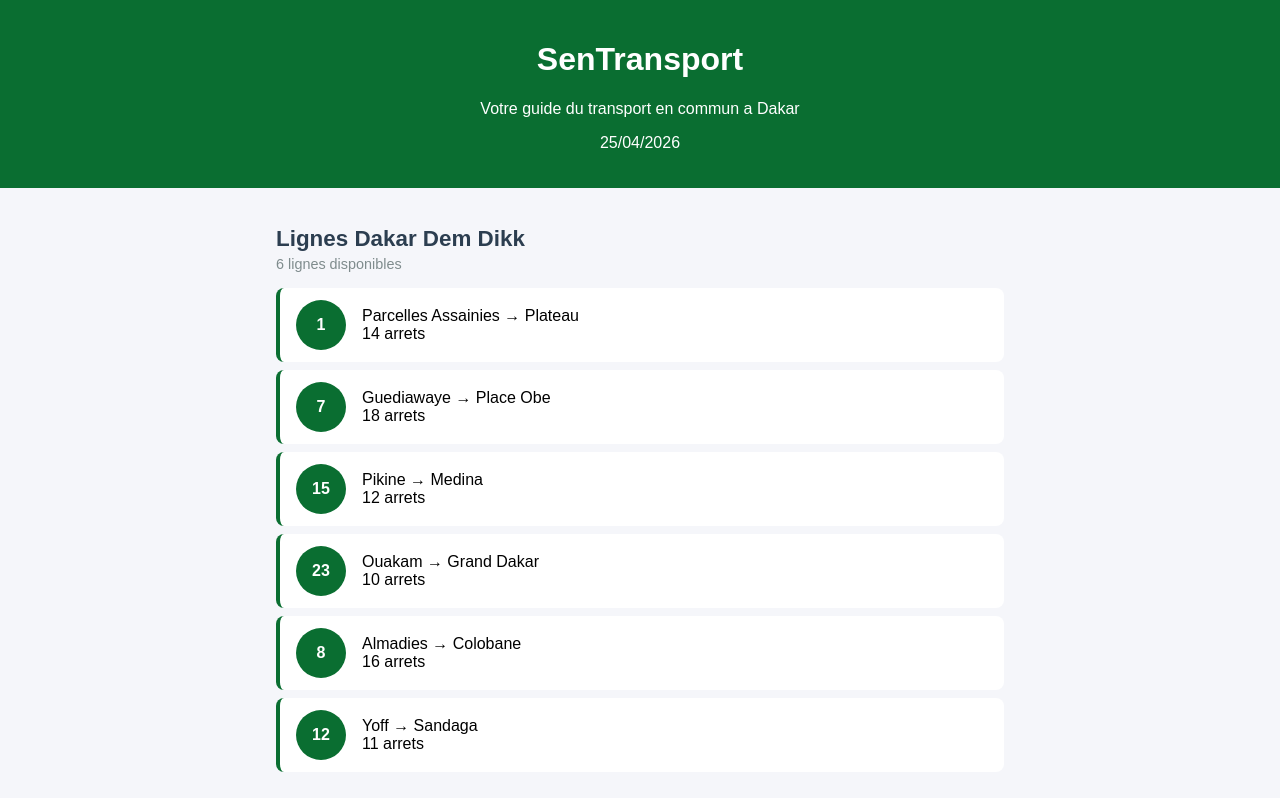
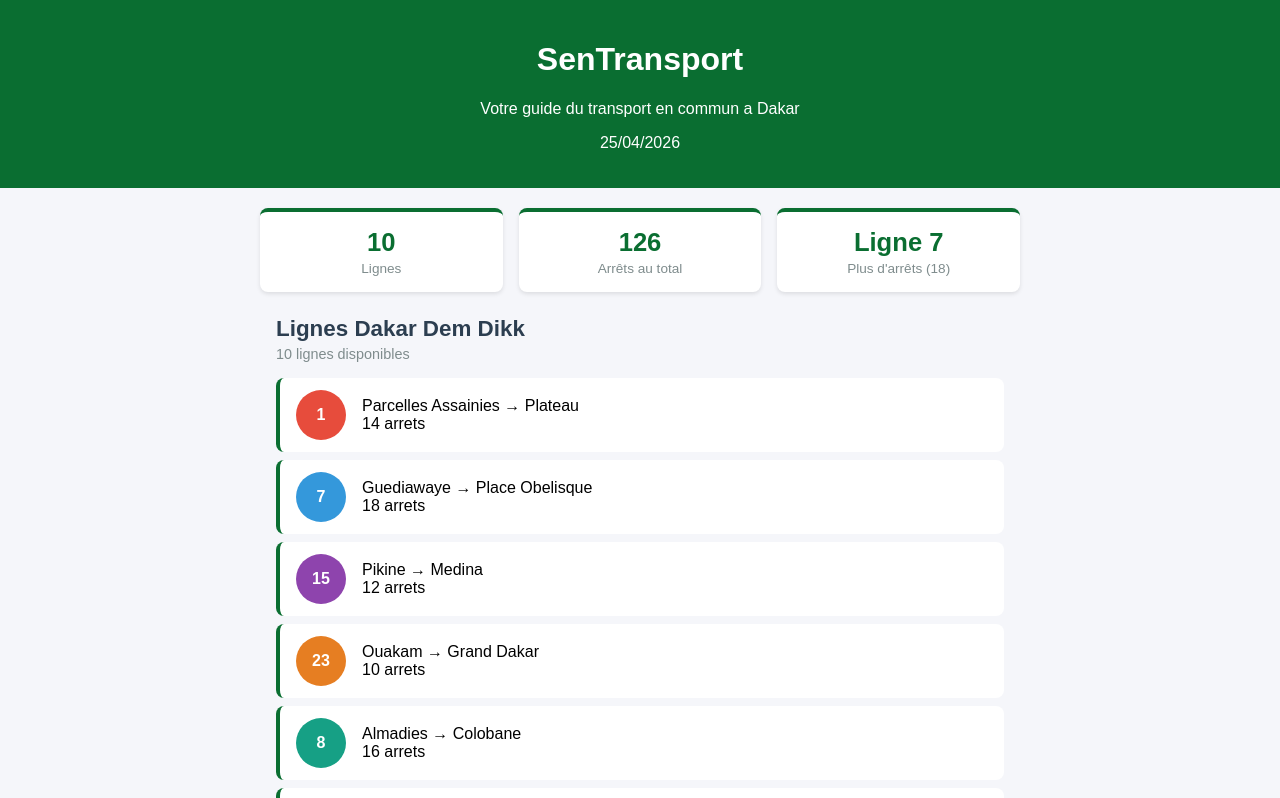
Before and after one commit to Amanatou44/SenTransport, a React (Create React App) app: page / in a window 1280 px wide. Shown: the top 798 px of the page. Built offline with nearby package versions, Linux system fonts and the light colour scheme.

Commit message:
Lab 2 : exercices couleurs, StatReseau et nouvelles lignes

```diff
--- a/src/App.js
+++ b/src/App.js
@@ -2,33 +2,31 @@
 import Header from './Header';
 import ListeLignes from './ListeLignes';
 import Footer from './Footer';
+import StatReseau from './StatReseau';
+
 function App() {
  const lignes = [
-{ id: 1, numero: "1", depart: "Parcelles Assainies",
-arrivee: "Plateau",
-arrets: 14 },
-{ id: 2, numero: "7", depart: "Guediawaye",
-arrivee: "Place Obe", arrets: 18 },
-{ id: 3, numero: "15", depart: "Pikine",
-arrivee: "Medina",
-arrets: 12 },
-{ id: 4, numero: "23", depart: "Ouakam",
-arrivee: "Grand Dakar", arrets: 10 },
-{ id: 5, numero: "8", depart: "Almadies",
-arrivee: "Colobane",
-arrets: 16 },
-{ id: 6, numero: "12", depart: "Yoff",
-arrivee: "Sandaga",
-arrets: 11 },
+  { id: 1, numero: "1", depart: "Parcelles Assainies", arrivee: "Plateau", arrets: 14, couleur: "#e74c3c" },
+  { id: 2, numero: "7", depart: "Guediawaye", arrivee: "Place Obelisque", arrets: 18, couleur: "#3498db" },
+  { id: 3, numero: "15", depart: "Pikine", arrivee: "Medina", arrets: 12, couleur: "#8e44ad" },
+  { id: 4, numero: "23", depart: "Ouakam", arrivee: "Grand Dakar", arrets: 10, couleur: "#e67e22" },
+  { id: 5, numero: "8", depart: "Almadies", arrivee: "Colobane", arrets: 16, couleur: "#16a085" },
+  { id: 6, numero: "12", depart: "Yoff", arrivee: "Sandaga", arrets: 11, couleur: "#c0392b" },
+  { id: 7, numero: "31", depart: "Fann", arrivee: "HLM", arrets: 9, couleur: "#2980b9" },
+  { id: 8, numero: "44", depart: "Liberté 6", arrivee: "Dieuppeul", arrets: 13, couleur: "#d35400" },
+  { id: 9, numero: "19", depart: "Médina", arrivee: "Sicap Mbao", arrets: 15, couleur: "#27ae60" },
+  { id: 10, numero: "52", depart: "HLM Grand Yoff", arrivee: "Colobane", arrets: 8, couleur: "#8e44ad" },
 ];
   return (
     <div className="App">
       <Header />
       <main className="contenu">
+        <StatReseau lignes={lignes} />
         <ListeLignes lignes={lignes} />
       </main>
       <Footer />
     </div>
   );
 }
+
 export default App;
--- a/src/LigneBus.css
+++ b/src/LigneBus.css
@@ -9,7 +9,7 @@
 }
 
 .ligne-numero {
-  background-color: #0a6e31;
+
   color: white;
   font-weight: bold;
   width: 50px;
--- a/src/LigneBus.js
+++ b/src/LigneBus.js
@@ -1,18 +1,14 @@
 import './LigneBus.css';
 
-function LigneBus({ numero, depart, arrivee, arrets }) {
+function LigneBus({ numero, depart, arrivee, arrets, couleur }) {
   return (
     <div className="ligne-bus">
-      <div className="ligne-numero">{numero}</div>
-
+      <div className="ligne-numero" style={{ backgroundColor: couleur }}>
+        {numero}
+      </div>
       <div className="ligne-info">
-        <span className="ligne-trajet">
-          {depart} → {arrivee}
-        </span>
-
-        <span className="ligne-arrets">
-          {arrets} arrets
-        </span>
+        <span className="ligne-trajet">{depart} &rarr; {arrivee}</span>
+        <span className="ligne-arrets">{arrets} arrets</span>
       </div>
     </div>
   );
--- a/src/ListeLignes.js
+++ b/src/ListeLignes.js
@@ -4,12 +4,10 @@
 function ListeLignes({ lignes }) {
   return (
     <div className="liste-lignes">
-        <h2 className="liste-titre">Lignes Dakar Dem Dikk</h2>
-
-     <p className="liste-description">
-      {lignes.length} lignes disponibles
-    </p>
-
+      <h2 className="liste-titre">Lignes Dakar Dem Dikk</h2>
+      <p className="liste-description">
+        {lignes.length} lignes disponibles
+      </p>
       {lignes.map(ligne => (
         <LigneBus
           key={ligne.id}
@@ -17,6 +15,7 @@
           depart={ligne.depart}
           arrivee={ligne.arrivee}
           arrets={ligne.arrets}
+          couleur={ligne.couleur}
         />
       ))}
     </div>
--- /dev/null
+++ b/src/StatReseau.css
@@ -0,0 +1,30 @@
+.stat-reseau {
+  display: flex;
+  gap: 16px;
+  margin-bottom: 24px;
+  flex-wrap: wrap;
+}
+
+.stat-card {
+  background-color: #ffffff;
+  border-radius: 8px;
+  padding: 16px 24px;
+  display: flex;
+  flex-direction: column;
+  align-items: center;
+  flex: 1;
+  box-shadow: 0 2px 4px rgba(0,0,0,0.1);
+  border-top: 4px solid #0a6e31;
+}
+
+.stat-valeur {
+  font-size: 1.6rem;
+  font-weight: bold;
+  color: #0a6e31;
+}
+
+.stat-label {
+  font-size: 0.85rem;
+  color: #7f8c8d;
+  margin-top: 4px;
+}
--- /dev/null
+++ b/src/StatReseau.js
@@ -0,0 +1,26 @@
+import './StatReseau.css';
+
+function StatReseau({ lignes }) {
+  const totalLignes = lignes.length;
+  const totalArrets = lignes.reduce((sum, l) => sum + l.arrets, 0);
+  const ligneMax = lignes.reduce((max, l) => l.arrets > max.arrets ? l : max, lignes[0]);
+
+  return (
+    <div className="stat-reseau">
+      <div className="stat-card">
+        <span className="stat-valeur">{totalLignes}</span>
+        <span className="stat-label">Lignes</span>
+      </div>
+      <div className="stat-card">
+        <span className="stat-valeur">{totalArrets}</span>
+        <span className="stat-label">Arrêts au total</span>
+      </div>
+      <div className="stat-card">
+        <span className="stat-valeur">Ligne {ligneMax.numero}</span>
+        <span className="stat-label">Plus d'arrêts ({ligneMax.arrets})</span>
+      </div>
+    </div>
+  );
+}
+
+export default StatReseau;
```
Lines whose indentation alone changed are shown as unchanged.
